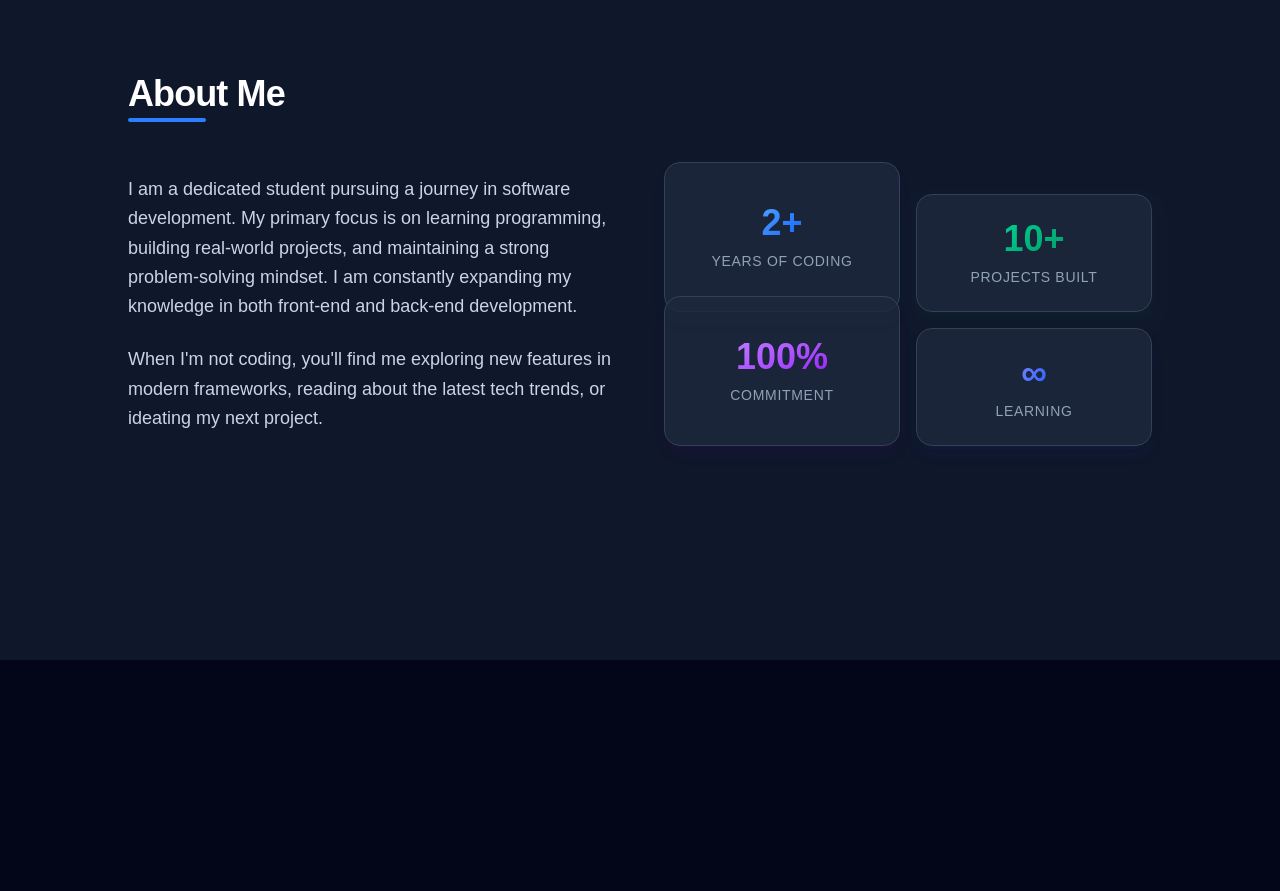
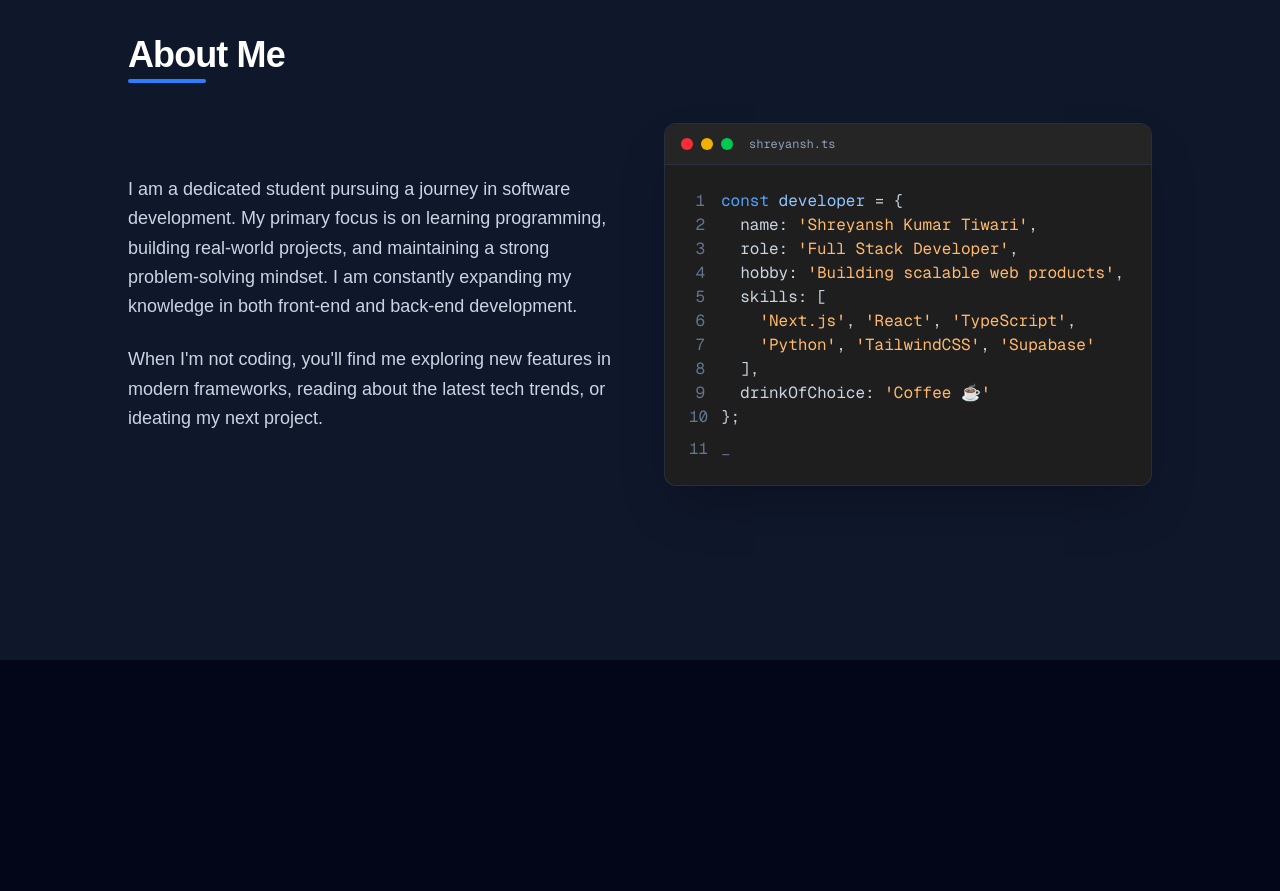
Before and after one commit to shreyaanshtiwari/Personal-Portfolio, a Next.js app: page / in a window 1280 px wide. Shown: the part 940-1831 px from the top of the page. Built offline with nearby package versions, Linux system fonts and the light colour scheme.

Commit message:
Redesign right panel of About section to IDE terminal

```diff
--- a/src/components/AboutSection.tsx
+++ b/src/components/AboutSection.tsx
@@ -15,23 +15,61 @@
                     </p>
                 </div>
 
-                <div className="grid grid-cols-2 gap-4">
-                    {/* Decorative Highlight Cards */}
-                    <div className="bg-slate-800/80 border border-slate-700 p-6 rounded-2xl flex flex-col justify-center items-center text-center hover:border-blue-500/50 transition-colors shadow-lg shadow-blue-900/10">
-                        <span className="text-4xl font-black text-transparent bg-clip-text bg-gradient-to-br from-blue-400 to-blue-600 mb-2">2+</span>
-                        <span className="text-sm text-slate-400 font-medium uppercase tracking-wider">Years of Coding</span>
+                {/* Fake IDE Code Block */}
+                <div className="rounded-xl overflow-hidden bg-[#1e1e1e] border border-slate-700/50 shadow-2xl relative">
+                    {/* Mac window controls */}
+                    <div className="flex items-center gap-2 px-4 py-3 bg-[#252526] border-b border-slate-700/50">
+                        <div className="w-3 h-3 rounded-full bg-red-500"></div>
+                        <div className="w-3 h-3 rounded-full bg-yellow-500"></div>
+                        <div className="w-3 h-3 rounded-full bg-green-500"></div>
+                        <span className="ml-2 text-xs text-slate-400 font-mono">shreyansh.ts</span>
                     </div>
-                    <div className="bg-slate-800/80 border border-slate-700 p-6 rounded-2xl flex flex-col justify-center items-center text-center hover:border-emerald-500/50 transition-colors shadow-lg shadow-emerald-900/10 mt-6 lg:mt-8">
-                        <span className="text-4xl font-black text-transparent bg-clip-text bg-gradient-to-br from-emerald-400 to-emerald-600 mb-2">10+</span>
-                        <span className="text-sm text-slate-400 font-medium uppercase tracking-wider">Projects Built</span>
-                    </div>
-                    <div className="bg-slate-800/80 border border-slate-700 p-6 rounded-2xl flex flex-col justify-center items-center text-center hover:border-purple-500/50 transition-colors shadow-lg shadow-purple-900/10 -mt-6 lg:-mt-8">
-                        <span className="text-4xl font-black text-transparent bg-clip-text bg-gradient-to-br from-purple-400 to-purple-600 mb-2">100%</span>
-                        <span className="text-sm text-slate-400 font-medium uppercase tracking-wider">Commitment</span>
-                    </div>
-                    <div className="bg-slate-800/80 border border-slate-700 p-6 rounded-2xl flex flex-col justify-center items-center text-center hover:border-blue-500/50 transition-colors shadow-lg shadow-blue-900/10">
-                        <span className="text-4xl font-black text-transparent bg-clip-text bg-gradient-to-br from-indigo-400 to-blue-600 mb-2">∞</span>
-                        <span className="text-sm text-slate-400 font-medium uppercase tracking-wider">Learning</span>
+                    {/* Code Content */}
+                    <div className="p-6 font-mono text-sm sm:text-base overflow-x-auto text-slate-300">
+                        <div className="flex">
+                            <span className="text-slate-500 select-none pr-4 text-right w-8">1</span>
+                            <span><span className="text-blue-400">const</span> <span className="text-blue-300">developer</span> = {'{'}</span>
+                        </div>
+                        <div className="flex">
+                            <span className="text-slate-500 select-none pr-4 text-right w-8">2</span>
+                            <span>&nbsp;&nbsp;name: <span className="text-orange-300">'Shreyansh Kumar Tiwari'</span>,</span>
+                        </div>
+                        <div className="flex">
+                            <span className="text-slate-500 select-none pr-4 text-right w-8">3</span>
+                            <span>&nbsp;&nbsp;role: <span className="text-orange-300">'Full Stack Developer'</span>,</span>
+                        </div>
+                        <div className="flex">
+                            <span className="text-slate-500 select-none pr-4 text-right w-8">4</span>
+                            <span>&nbsp;&nbsp;hobby: <span className="text-orange-300">'Building scalable web products'</span>,</span>
+                        </div>
+                        <div className="flex">
+                            <span className="text-slate-500 select-none pr-4 text-right w-8">5</span>
+                            <span>&nbsp;&nbsp;skills: [</span>
+                        </div>
+                        <div className="flex">
+                            <span className="text-slate-500 select-none pr-4 text-right w-8">6</span>
+                            <span>&nbsp;&nbsp;&nbsp;&nbsp;<span className="text-orange-300">'Next.js'</span>, <span className="text-orange-300">'React'</span>, <span className="text-orange-300">'TypeScript'</span>,</span>
+                        </div>
+                        <div className="flex">
+                            <span className="text-slate-500 select-none pr-4 text-right w-8">7</span>
+                            <span>&nbsp;&nbsp;&nbsp;&nbsp;<span className="text-orange-300">'Python'</span>, <span className="text-orange-300">'TailwindCSS'</span>, <span className="text-orange-300">'Supabase'</span></span>
+                        </div>
+                        <div className="flex">
+                            <span className="text-slate-500 select-none pr-4 text-right w-8">8</span>
+                            <span>&nbsp;&nbsp;],</span>
+                        </div>
+                        <div className="flex">
+                            <span className="text-slate-500 select-none pr-4 text-right w-8">9</span>
+                            <span>&nbsp;&nbsp;drinkOfChoice: <span className="text-orange-300">'Coffee ☕'</span></span>
+                        </div>
+                        <div className="flex">
+                            <span className="text-slate-500 select-none pr-4 text-right w-8">10</span>
+                            <span>{'};'}</span>
+                        </div>
+                        <div className="flex mt-2">
+                            <span className="text-slate-500 select-none pr-4 text-right w-8">11</span>
+                            <span className="text-slate-500 animate-pulse">_</span>
+                        </div>
                     </div>
                 </div>
             </div>
```
